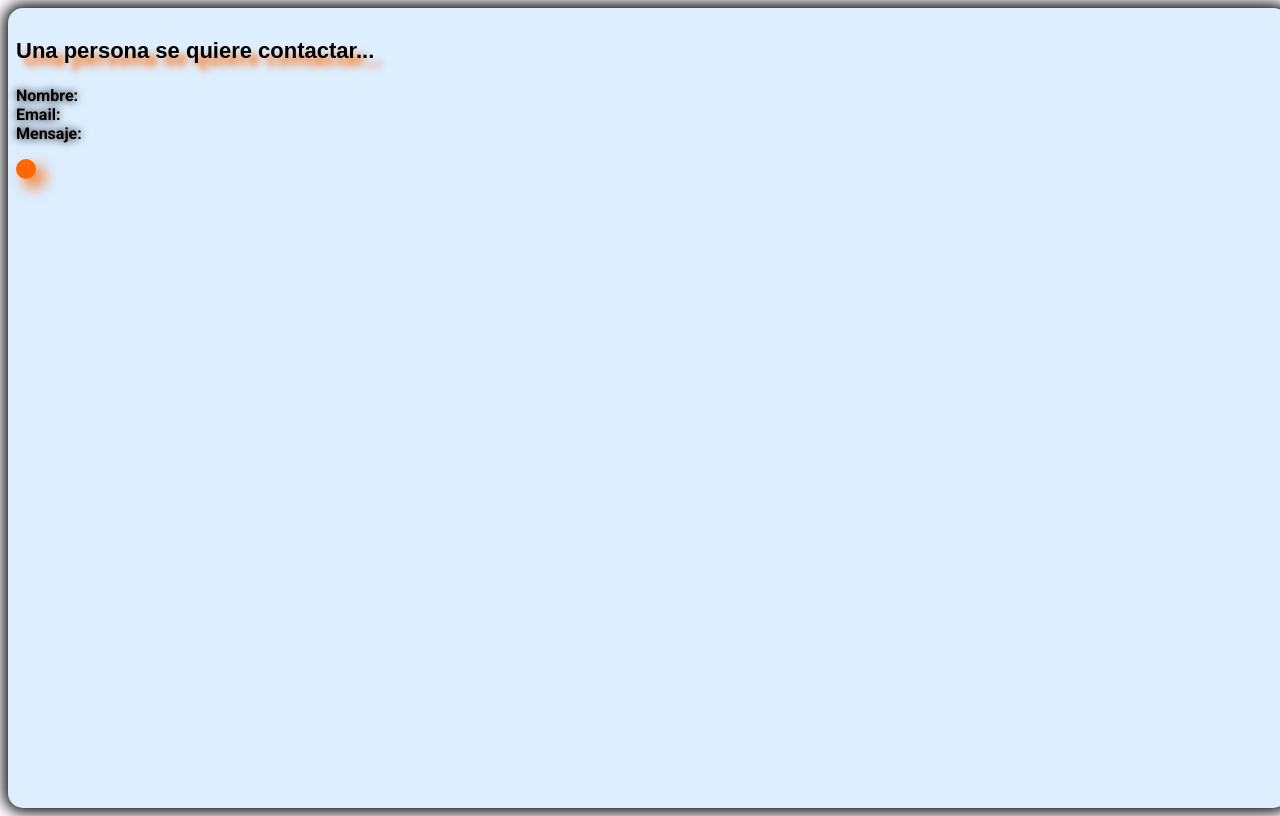
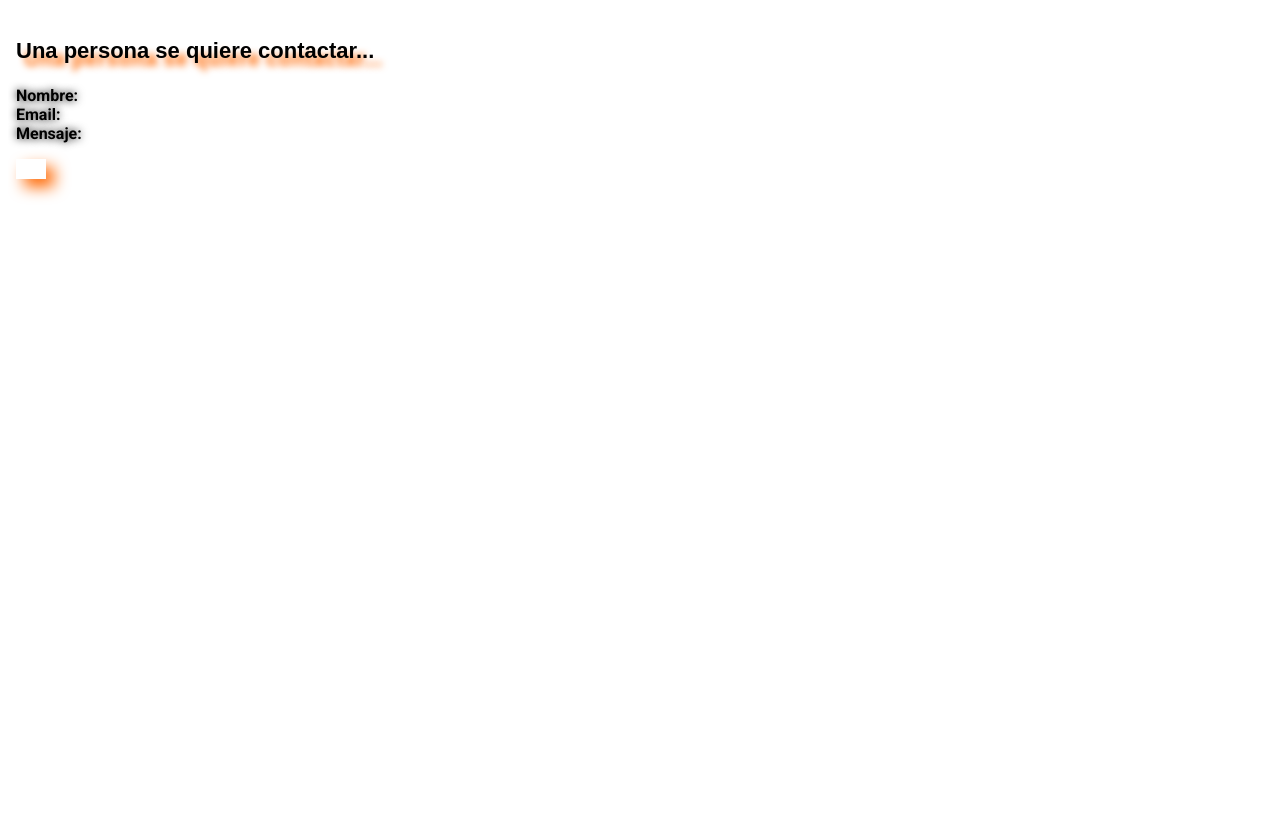
Before and after one commit to LeoD-E1/GabiTeacher, a Flask app: template templates/emails/contact/html.html in a window 1280 px wide. Run offline with Flask 2, Linux system fonts and the light colour scheme; the template is opened without the code that fills it, so the values that code supplies are empty; parts of the project's set-up code (start-up, migrations or seed data) failed here and were passed over; some web fonts are replaced.

Commit message:
cambios de front

```diff
--- a/api/routes/page.py
+++ b/api/routes/page.py
@@ -11,6 +11,8 @@ def contact(req):
 def home(req):
     return render_template('index.html')
 
+def get_started(req):
+    return render_template('get_started.html')
 
 @auth
 def dashboard(req):
--- a/api/routes/schemas/page.py
+++ b/api/routes/schemas/page.py
@@ -1,5 +1,6 @@
 schema = {
     'contact': {'paths': '/contact', 'methods': ['GET']},
     'home': {'paths': '/', 'methods': ['GET']},
-    'dashboard': {'paths': '/dashboard', 'methods': ['GET']}
+    'dashboard': {'paths': '/dashboard', 'methods': ['GET']},
+    'get_started':{'paths': '/get_started', 'methods':['GET']}
 }
--- a/templates/emails/contact/html.html
+++ b/templates/emails/contact/html.html
@@ -1,51 +1,48 @@
 <html>
+
 <head>
-    <link
-      href="https://fonts.googleapis.com/css2?family=Roboto:wght@300;400;500;700&display=swap"
-      rel="stylesheet"
-    />
-    <link
-      href="https://fonts.googleapis.com/css2?family=MuseoModerno:wght@500&display=swap"
-      rel="stylesheet"
-    />
+    <link href="https://fonts.googleapis.com/css2?family=Roboto:wght@300;400;500;700&display=swap" rel="stylesheet" />
+    <link href="https://fonts.googleapis.com/css2?family=MuseoModerno:wght@500&display=swap" rel="stylesheet" />
     <style>
         .container {
             width: 100%;
             height: 100%;
-        border-radius: 15px;
-        box-shadow: 0 0 15px 4px;
-        background-color: #def;
+            border-radius: 10px;
+            background-color: #ffffff;
             margin: 0px;
             padding: 8px;
             overflow-x: hidden;
         }
+
         .title {
             font-family: "MuseoModerno", sans-serif !important;
             font-weight: bolder;
             text-shadow: 8px 8px 7px #ff6700;
             font-size: 22px;
         }
+
         .subtitle {
             font-family: "Roboto", sans-serif !important;
             display: inline;
             text-shadow: 0 0 8px;
             font-weight: bold;
         }
+
         .content-text {
             font-family: "Roboto", sans-serif !important;
             display: inline;
         }
+
         .content-message {
             font-family: "Roboto", sans-serif !important;
             width: fit-content;
             height: fit-content;
-        background-color: #ff6700;
             box-shadow: 8px 8px 15px #ff6700;
-        border-radius: 15px;
-        padding: 10px;
+            padding: 10px 15px;
         }
     </style>
 </head>
+
 <body>
     <div class="container">
         <p class="title">Una persona se quiere contactar...</p>
@@ -59,4 +56,5 @@
         <p class="content-message">{{ data.message|safe }}</p>
     </div>
 </body>
+
 </html>
--- a/templates/index.html
+++ b/templates/index.html
@@ -18,7 +18,7 @@
                 <div class="col-md-12">
                     <h1 class="white-text">The Online School to learn English</h1>
                     <p class="lead white-text">Education to learn english dedicated to people<br> that want learn since cero </p>
-                    <a class="main-button icon-button" href="#">Get Started!</a>
+                    <a class="main-button icon-button" href="{{url_for('get_started')}}">Get Started!</a>
                 </div>
             </div>
         </div>
```
Also changed, not shown: templates/get_started.html (added, +8 -0 lines). Lines whose indentation alone changed are shown as unchanged.
